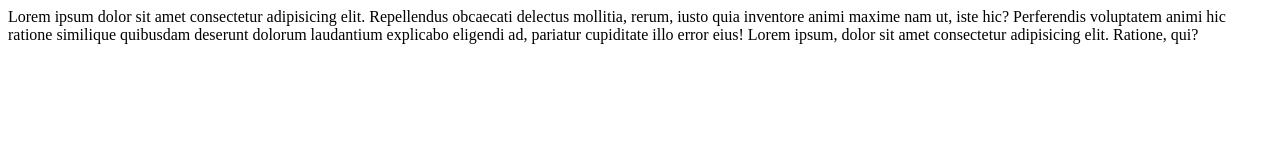
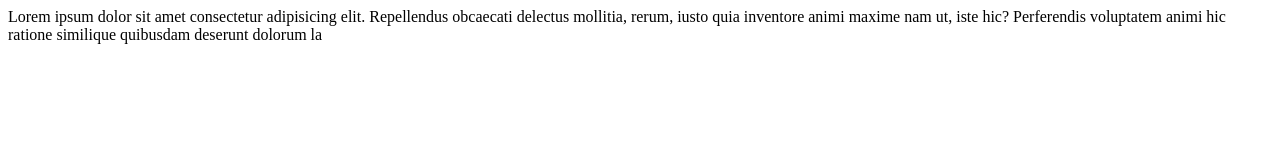
Before and after one commit to Amit-bit-source/New-folder, a plain HTML site: page new.html in a window 1280 px wide. Drawn offline with Linux system fonts and the light colour scheme.

Commit message:
just change modified

```diff
--- a/new.html
+++ b/new.html
@@ -11,8 +11,7 @@
 <body>
     Lorem ipsum dolor sit amet consectetur adipisicing elit. Repellendus obcaecati delectus mollitia, rerum, iusto quia
     inventore animi maxime nam ut, iste hic? Perferendis voluptatem animi hic ratione similique quibusdam deserunt
-    dolorum laudantium explicabo eligendi ad, pariatur cupiditate illo error eius! Lorem ipsum, dolor sit amet
-    consectetur adipisicing elit. Ratione, qui?
+    dolorum la
 
 </body>
 
```
